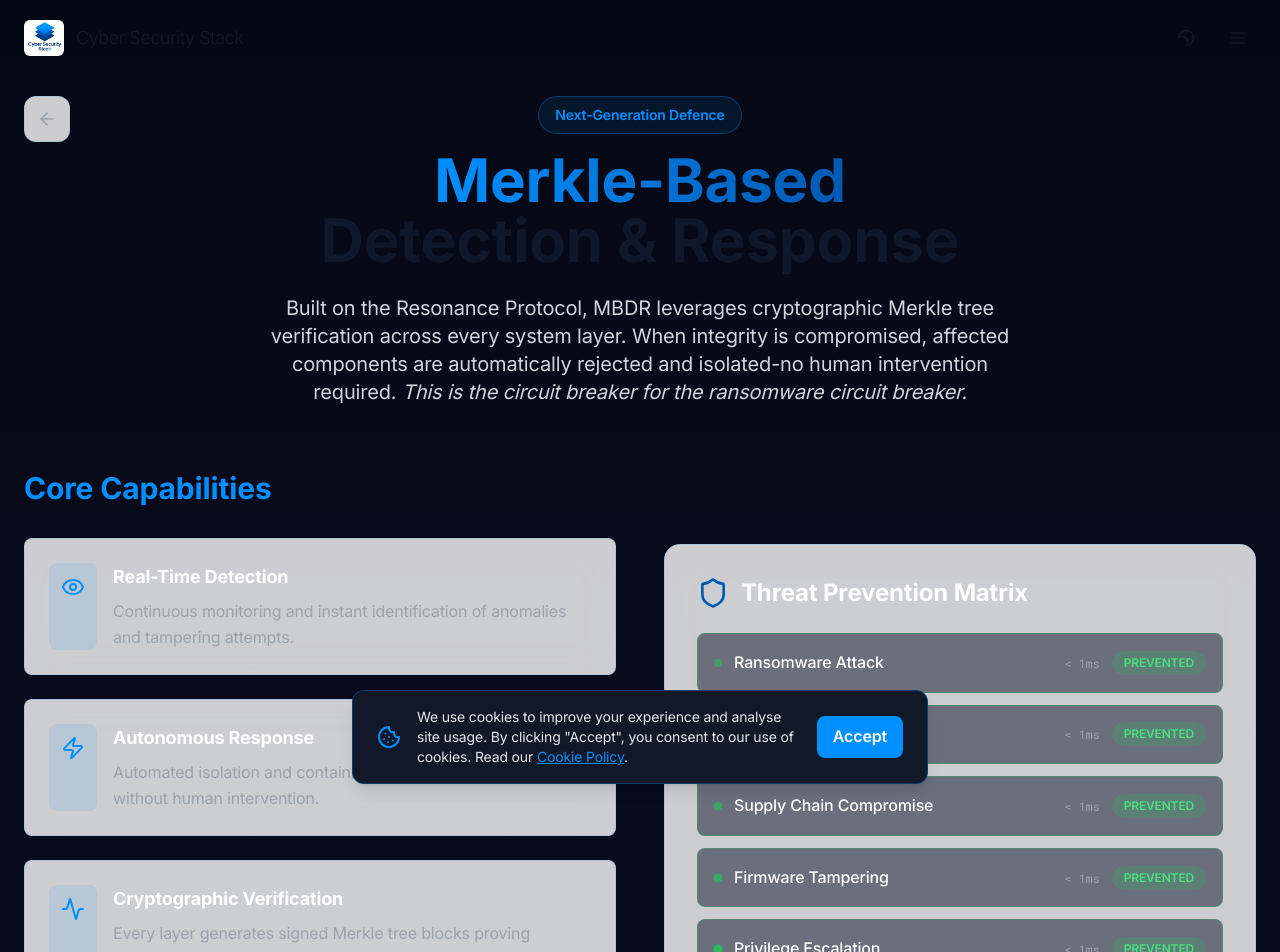
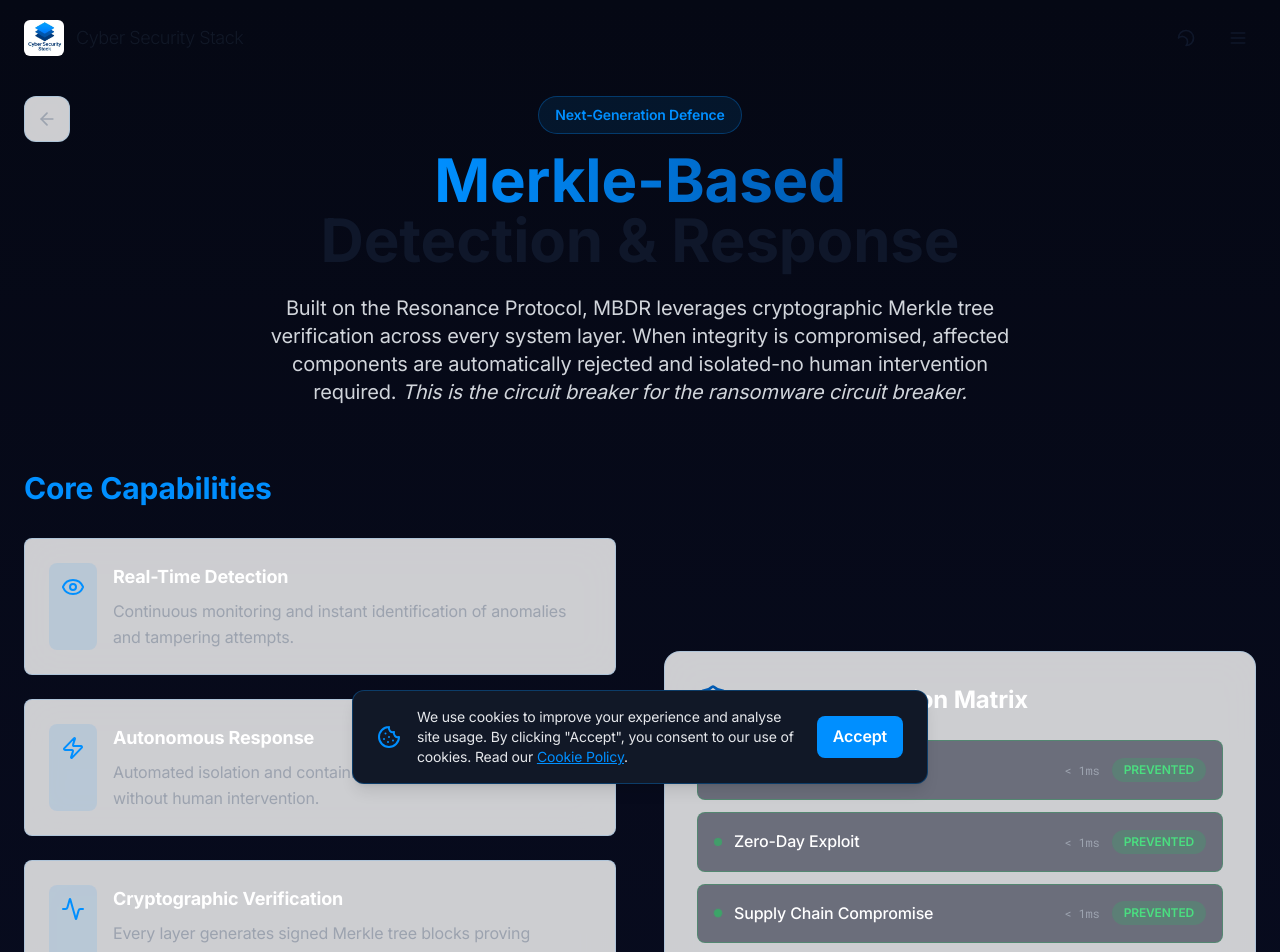
Before and after one commit to DevanshM1211/Cybersecurity-Stack-Website, a Next.js app: page /mbdr in a window 1280 px wide. Shown: the top 952 px of the page. Built offline with nearby package versions, Linux system fonts and the light colour scheme.

Commit message:
Remove Data Exfiltration, Privilege Escalation, and Firmware Tampering from threat scenarios

```diff
--- a/components/MBDR.tsx
+++ b/components/MBDR.tsx
@@ -40,9 +40,6 @@ const MBDR = () => {
     { name: "Ransomware Attack", prevented: true, time: "< 1ms" },
     { name: "Zero-Day Exploit", prevented: true, time: "< 1ms" },
     { name: "Supply Chain Compromise", prevented: true, time: "< 1ms" },
-    { name: "Firmware Tampering", prevented: true, time: "< 1ms" },
-    { name: "Privilege Escalation", prevented: true, time: "< 1ms" },
-    { name: "Data Exfiltration", prevented: true, time: "< 1ms" },
   ];
 
   return (
```
